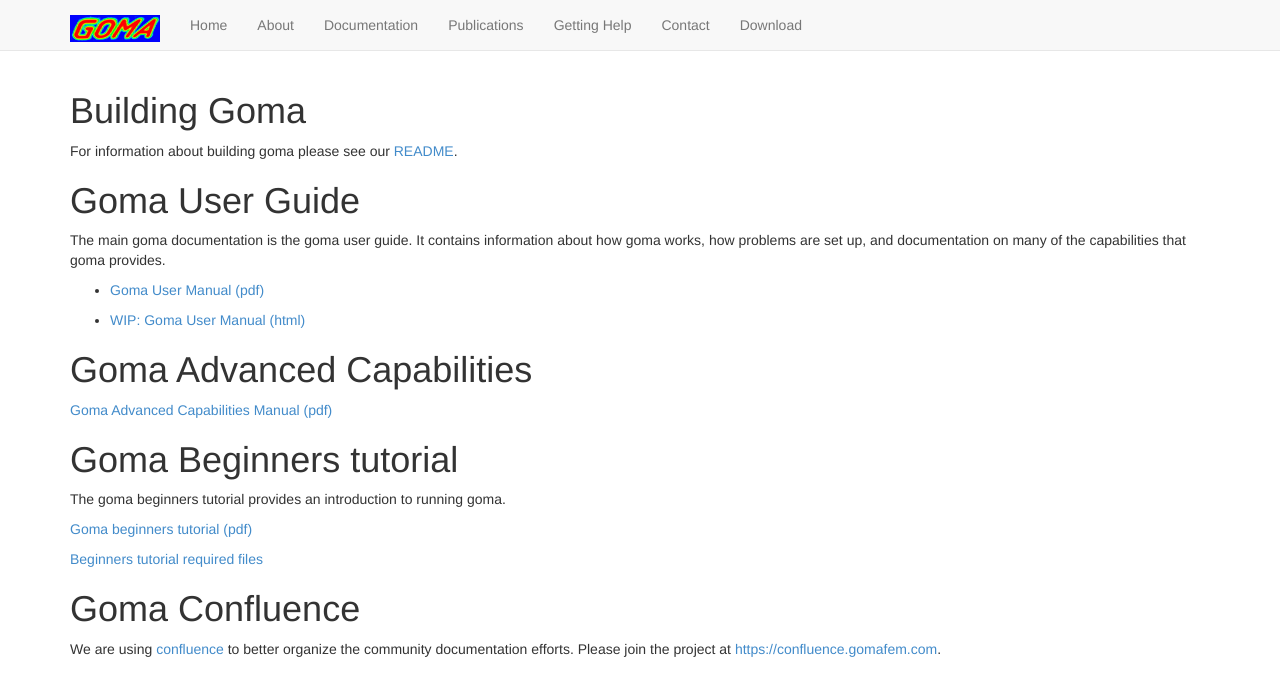
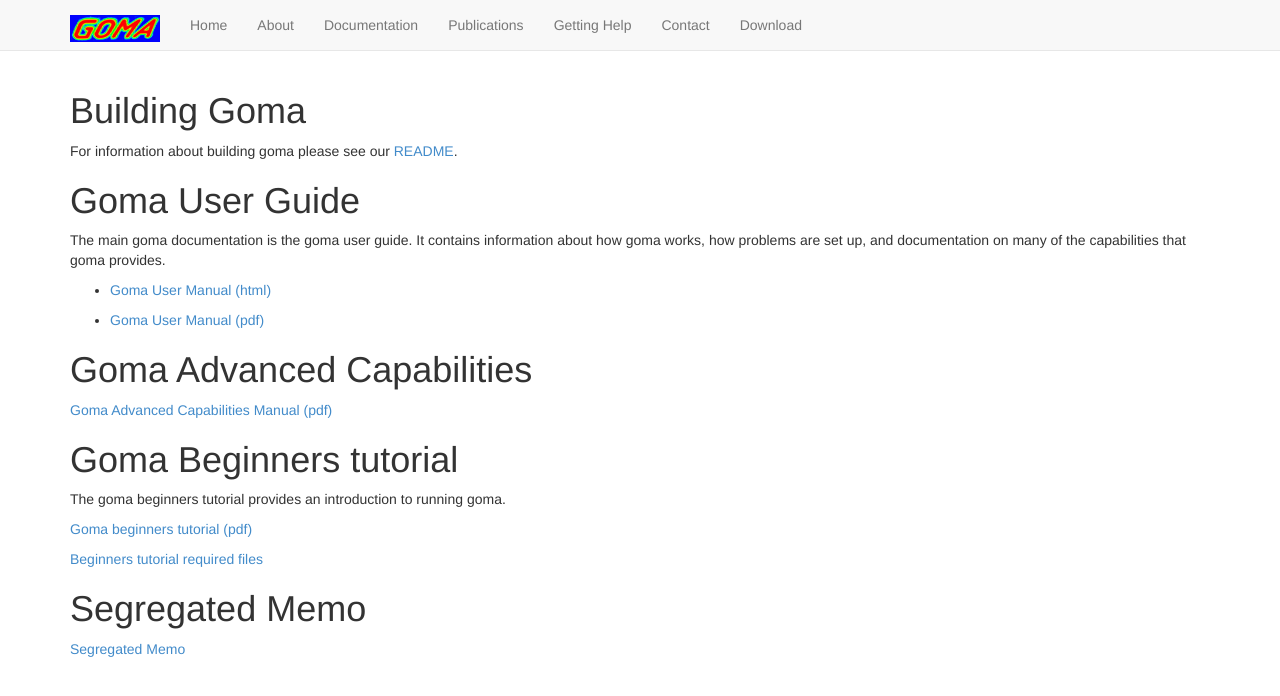
Before and after one commit to goma/goma.github.io, a Jekyll site: the page built from documentation.md, in a window 1280 px wide. Shown: the top 696 px of the page. Built offline with Jekyll 4.4.1, drawn with Linux system fonts in a browser that asks for light colours; nearby versions of some CDN libraries.

Commit message:
update goma website

```diff
--- a/documentation.md
+++ b/documentation.md
@@ -12,9 +12,9 @@ The main goma documentation is the goma user guide. It contains information abou
 how goma works, how problems are set up, and documentation on many of the capabilities that
 goma provides.
 
+- [Goma User Manual (html)](https://docs.gomafem.com/)
+
 - [Goma User Manual (pdf)](/files/goma-manual.pdf)
-
-- [WIP: Goma User Manual (html)](https://docs.gomafem.com/)
 
 # Goma Advanced Capabilities
 
@@ -28,6 +28,6 @@ The goma beginners tutorial provides an introduction to running goma.
 
 [Beginners tutorial required files](/files/goma_beginners_tutorial.tar.gz)
 
-# Goma Confluence
+# Segregated Memo
 
-We are using [confluence](https://www.atlassian.com/software/confluence) to better organize the community documentation efforts. Please join the project at [https://confluence.gomafem.com](https://confluence.gomafem.com).
+[Segregated Memo](/files/segregated_memo.pdf)
```
Also changed, not shown: index.html (+11 -8 lines), 1 other file.
